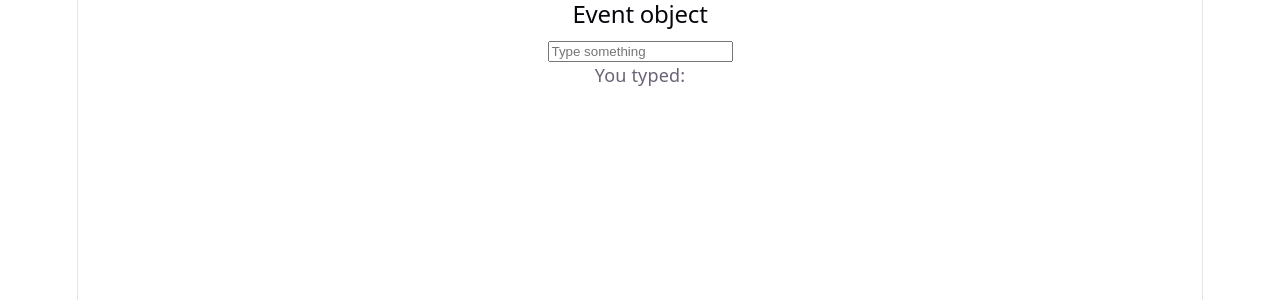
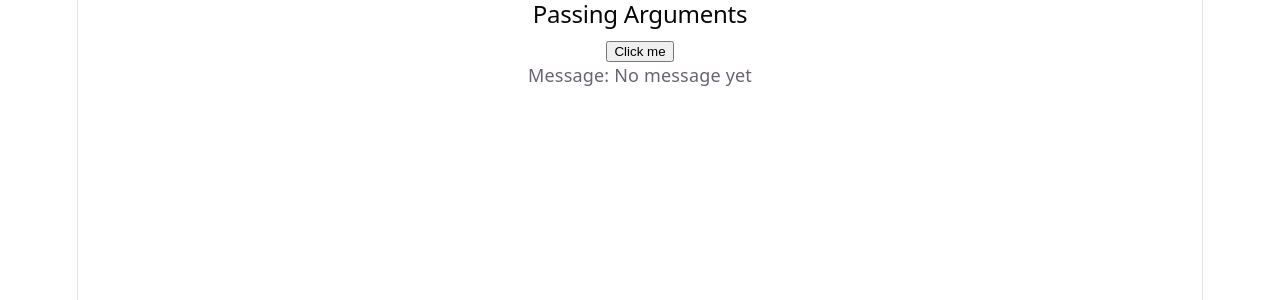
Before and after one commit to thilak459/MERN_Stu_FebMay26Mys, a React (Vite) app in the folder W10/D3/my-app/: page / in a window 1280 px wide. Shown: the top 300 px of the page. Built offline with nearby package versions, Linux system fonts and the light colour scheme.

Commit message:
Passing arguments to Event Handler

```diff
--- a/W10/D3/my-app/src/App.jsx
+++ b/W10/D3/my-app/src/App.jsx
@@ -1,13 +1,15 @@
 import './App.css'
 import { EventBasics } from './components/P1'
 import { EventObject } from './components/P2'
+import { PassingArguments } from './components/P3'
 
 function App() {
 
   return (
     <>
       {/* <EventBasics/> */}
-      <EventObject/>
+      {/* <EventObject/> */}
+      <PassingArguments/>
     </>
   )
 }
--- /dev/null
+++ b/W10/D3/my-app/src/components/P3.jsx
@@ -0,0 +1,19 @@
+import { useState } from "react";
+
+// Passing arguments to Event Handler
+export function PassingArguments(){
+    const [message, setMessage] = useState('No message yet');
+    // Event handler function
+    const handleClick = (msg) => {
+        setMessage(msg);
+    };
+    return(
+        <section>
+            <h2>Passing Arguments</h2>
+            <button onClick={() => handleClick("Namaste")}>
+                Click me
+            </button>
+            <p>Message: {message}</p>
+        </section>
+    )
+}
```
